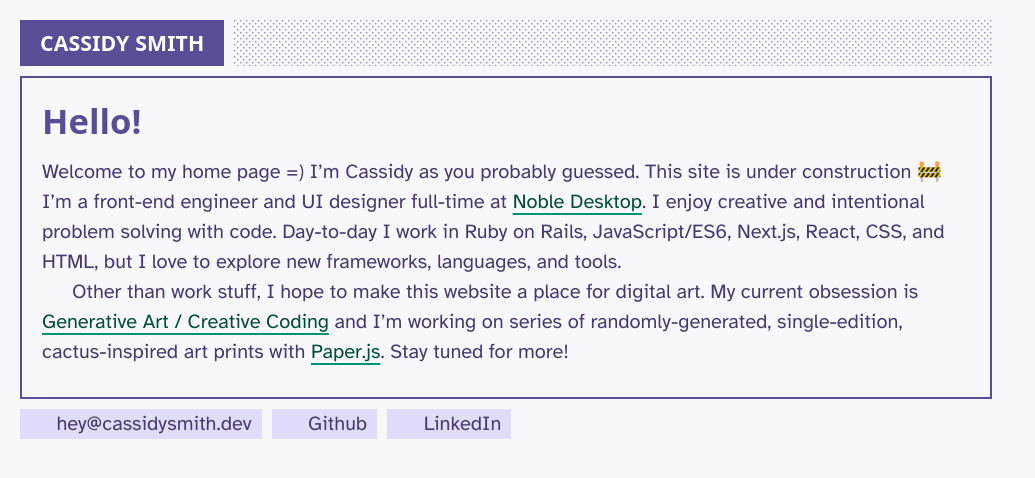
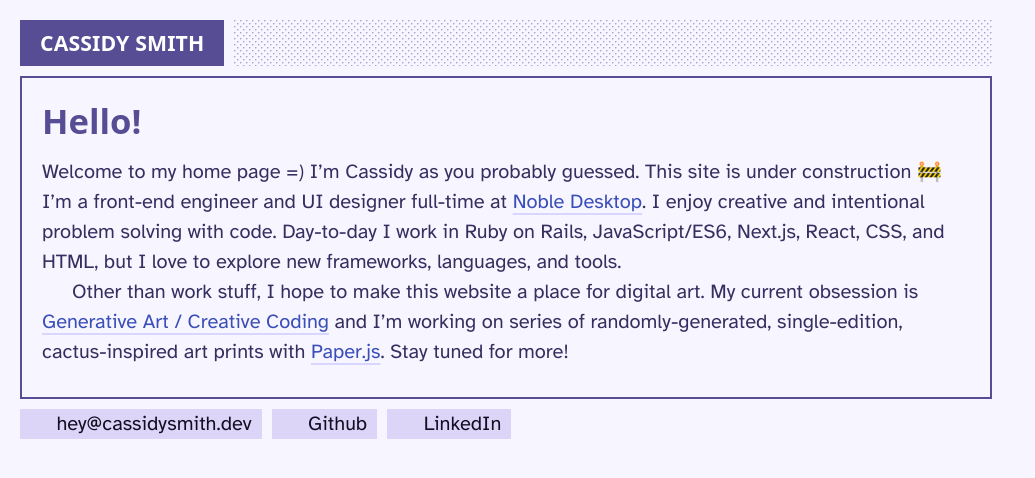
Before and after one commit to heycassidy/cassidysmith.dev, a Next.js app: page / in a window 1280 px wide. Shown: the top 478 px of the page, without its empty margins (0-1035 px from the left). Built offline with nearby package versions, Linux system fonts and the light colour scheme; some icons are missing.

Commit message:
fuck with colors

```diff
--- a/components/banner.js
+++ b/components/banner.js
@@ -31,13 +31,13 @@ const logoStyles = css({
 
     '&:link, &:visited': {
       color: 'white',
+      backgroundColor: '$primary600',
+    },
+    '&:hover': {
       backgroundColor: '$primary525',
     },
-    '&:hover': {
-      backgroundColor: '$primary425',
-    },
     '&:active, &:hover:active': {
-      backgroundColor: '$quaternary425',
+      backgroundColor: '$accentOne525',
     },
     '&:focus': focusOutline,
   }
--- a/components/contactLinks.js
+++ b/components/contactLinks.js
@@ -21,15 +21,15 @@ const styles = css({
     transition: 'background-color 0.2s, color 0.2s, text-decoration-color 0.2s',
 
     '&:link, &:visited': {
-      color: '$primary625',
-      backgroundColor: '$primary225',
+      color: '$primary950',
+      backgroundColor: '$primary275',
     },
     '&:hover': {
-      color: '$primary525',
-      backgroundColor: '$primary125',
+      color: '$primary600',
+      backgroundColor: '$primary175',
     },
     '&:active, &:hover:active': {
-      color: '$quaternary525',
+      color: '$accentOne525',
     },
     '&:focus': focusOutline,
   }
--- a/styles/colors.js
+++ b/styles/colors.js
@@ -1,63 +1,176 @@
+import chroma from "chroma-js"
+
+
 // https://app.atmos.style/
-
-export const palettes = {
-  // Neutral
-  neutral950: '#1d1520',
-  neutral825: '#221b25',
-  neutral725: '#27212a',
-  neutral625: '#3d3841',
-  neutral525: '#5b575e',
-  neutral425: '#a29fa4',
-  neutral325: '#d7d5d9',
-  neutral225: '#eeedef',
-  neutral125: '#f7f6f8',
-  neutral0:   '#fbfbfb',
+const atmosColors = {
 
   // Primary
-  primary950: '#1d1425',
-  primary825: '#2b2439',
-  primary725: '#382e4d',
-  primary625: '#473a6b',
-  primary525: '#574e95',
-  primary425: '#7d72c4',
-  primary325: '#b3acec',
-  primary225: '#e0dcfb',
-  primary125: '#eeeafc',
-  primary0:   '#f8f7fb',
+  primary: {
+    0: '#fcfcfd',
+    100: '#f7f5ff',
+    175: '#ede8ff',
+    275: '#ddd5f8',
+    350: '#b8afdc',
+    425: '#988ec5',
+    525: '#746aa9',
+    600: '#564d95',
+    700: '#48417f',
+    775: '#352f5f',
+    875: '#231f3f',
+    950: '#130e22',
+  },
 
   // Secondary
-  secondary950: '#051b15',
-  secondary825: '#042e23',
-  secondary725: '#023a2d',
-  secondary625: '#004c3b',
-  secondary525: '#00614c',
-  secondary425: '#019576',
-  secondary325: '#48cca8',
-  secondary225: '#b1e9d6',
-  secondary125: '#d6f4e9',
-  secondary0:   '#f4fefa',
+  secondary: {
+    0: '#f6fefb',
+    100: '#d6fff0',
+    175: '#a0fdde',
+    275: '#6bf1c8',
+    350: '#37cba3',
+    425: '#009a78',
+    525: '#018165',
+    600: '#00614b',
+    700: '#005340',
+    775: '#013d2e',
+    875: '#04281e',
+    950: '#04140f',
+  },
 
-  // tertiary
-  tertiary950: '#1f160a',
-  tertiary825: '#2f1f0c',
-  tertiary725: '#412a10',
-  tertiary625: '#5a3c1a',
-  tertiary525: '#765126',
-  tertiary425: '#a37a4d',
-  tertiary325: '#dcb287',
-  tertiary225: '#fad7b4',
-  tertiary125: '#ffe9d4',
-  tertiary0:   '#fdfcfb',
+  // Info
+  info: {
+    0: '#fcfcfd',
+    100: '#f6f6f9',
+    175: '#eae9ff',
+    275: '#d8d6fe',
+    350: '#aeaeff',
+    425: '#777fe9',
+    525: '#5868de',
+    600: '#394eb7',
+    700: '#2b3c91',
+    775: '#223076',
+    875: '#181f4e',
+    950: '#0d0e2b',
+  },
 
-  // quaternary
-  quaternary950: '#610027',
-  quaternary825: '#6f001f',
-  quaternary725: '#8d0a1d',
-  quaternary625: '#ac2f0d',
-  quaternary525: '#c34900',
-  quaternary425: '#db5e00',
-  quaternary325: '#e77a13',
-  quaternary225: '#ec9928',
-  quaternary125: '#e7aa42',
-  quaternary0:   '#e0b459',
+  // AccentOne
+  accentOne: {
+    0: '#fefcfb',
+    100: '#fff3ed',
+    175: '#ffe5d8',
+    275: '#ffceb5',
+    350: '#ff9864',
+    425: '#e05b12',
+    525: '#c34800',
+    600: '#953500',
+    700: '#7e2c00',
+    775: '#5c2201',
+    875: '#3a1904',
+    950: '#1b0e04',
+  },
+
+  // AccentTwo
+  accentTwo: {
+    0: '#fdfdf4',
+    100: '#f9f9bc',
+    175: '#ebf16a',
+    275: '#d8e148',
+    350: '#b3bb38',
+    425: '#868c20',
+    525: '#707619',
+    600: '#555910',
+    700: '#474b0c',
+    775: '#353709',
+    875: '#232409',
+    950: '#121106',
+  },
+
+  // AccentThree
+  accentThree: {
+    0: '#fdfcfc',
+    100: '#fcf4f6',
+    175: '#f8e6eb',
+    275: '#eed2da',
+    350: '#d0aab6',
+    425: '#a87a89',
+    525: '#8e6673',
+    600: '#6f4d58',
+    700: '#5b4049',
+    775: '#442f36',
+    875: '#2d1f23',
+    950: '#170e11',
+  },
+
+  // Success
+  success: {
+    0: '#f7fef9',
+    100: '#d4ffe3',
+    175: '#a1ffc4',
+    275: '#5ef4a2',
+    350: '#37cd81',
+    425: '#009d5c',
+    525: '#01824c',
+    600: '#006338',
+    700: '#00542f',
+    775: '#013e21',
+    875: '#042915',
+    950: '#04140a',
+  },
+
+  // Warning
+  warning: {
+    0: '#fefcf5',
+    100: '#fff6c9',
+    175: '#ffeb71',
+    275: '#eeda45',
+    350: '#c6b529',
+    425: '#958701',
+    525: '#7d7200',
+    600: '#5f5600',
+    700: '#504800',
+    775: '#3b3500',
+    875: '#272303',
+    950: '#141103',
+  },
+
+  // Danger
+  danger: {
+    0: '#fefcfb',
+    100: '#fbf5f3',
+    175: '#fce6de',
+    275: '#ffcdbd',
+    350: '#ff9778',
+    425: '#ec4d29',
+    525: '#da1e01',
+    600: '#b11200',
+    700: '#8c1904',
+    775: '#6d1a07',
+    875: '#401404',
+    950: '#1d0c04',
+  },
+
+  // Neutral
+  neutral: {
+    0: '#fefcfb',
+    100: '#f8f6f5',
+    175: '#edeae9',
+    275: '#dbd9d7',
+    350: '#b7b3b1',
+    425: '#908b89',
+    525: '#7a7371',
+    600: '#645a5c',
+    700: '#4f464a',
+    775: '#3b3239',
+    875: '#262129',
+    950: '#130f19',
+  },
 }
+
+let palettes = {}
+
+for (const colorFamily in atmosColors) {
+  for (const colorValue in atmosColors[colorFamily]) {
+    palettes[`${colorFamily}${colorValue}`] = chroma(atmosColors[colorFamily][colorValue])
+  }
+}
+
+export { palettes }
--- a/styles/mixins.js
+++ b/styles/mixins.js
@@ -11,29 +11,30 @@ export const dotPatternBackground = (color, size) => {
 }
 
 export const focusOutline = {
-  outline: '2px dashed $colors$secondary425',
+  outline: '2px dashed $colors$secondary525',
   outlineOffset: '1px',
   '&:hover': { outline: 'none' }
 }
 
 export const textLink = {
-  textDecorationColor: '$secondary425',
   textUnderlinePosition: 'under',
   transition: 'color 0.2s, text-decoration-color 0.2s',
 
+  textDecorationColor: '$info275',
+
   '&:link': {
-    color: '$secondary625',
+    color: '$info600',
   },
   '&:visited': {
-    color: '$secondary625',
+    color: '$info525',
   },
   '&:hover': {
-    color: '$secondary425',
-    textDecorationColor: '$secondary325',
+    color: '$info700',
+    textDecorationColor: '$info625',
   },
   '&:active, &:hover:active': {
-    color: '$quaternary425',
-    textDecorationColor: '$quaternary325',
+    color: '$accentOne600',
+    textDecorationColor: '$accentOne275',
   },
   '&:focus': focusOutline,
 }
--- a/styles/themes.js
+++ b/styles/themes.js
@@ -30,10 +30,10 @@ export const defaultTheme = {
 
   colors: {
     ...palettes,
-    text: '$primary625',
-    heading: '$primary525',
-    background: '$primary0',
-    decorativeBorder: '$primary525'
+    text: '$primary775',
+    heading: '$primary600',
+    background: '$primary100',
+    decorativeBorder: '$primary600'
   },
 
   fonts: {
```
